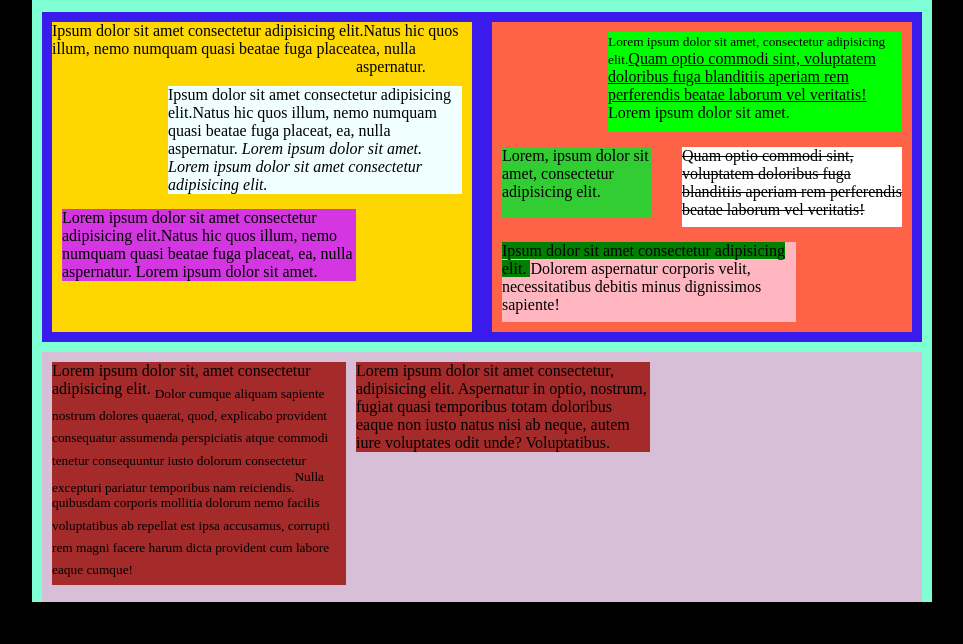
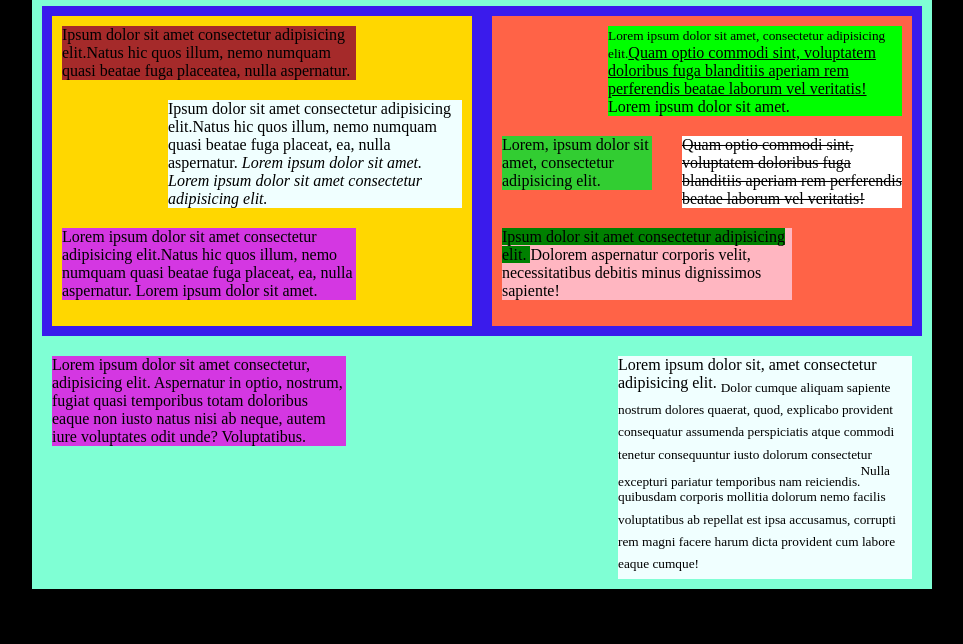
Before and after one commit to melanijaa/5-structure_content, a website: page index.html in a window 1280 px wide. Shown: the part 156-800 px from the top of the page, without its empty margins (158-1121 px from the left). Drawn offline with Linux system fonts and the light colour scheme.

Commit message:
stylesheet

```diff
--- a/index.html
+++ b/index.html
@@ -15,7 +15,7 @@
     </header>
         <article>
             <section>
-                <p<b>Ipsum dolor sit amet consectetur adipisicing elit.</b>Natus hic quos illum, nemo numquam quasi beatae fuga placeatea, nulla aspernatur.</p>
+                <p class= "nulla"<b>Ipsum dolor sit amet consectetur adipisicing elit.</b>Natus hic quos illum, nemo numquam quasi beatae fuga placeatea, nulla aspernatur.</p>
                 <p class="first1"<strong>Ipsum dolor sit amet consectetur adipisicing elit.</strong>Natus hic quos illum, nemo numquam quasi beatae fuga placeat, ea, nulla aspernatur.<em> Lorem ipsum dolor sit amet. Lorem ipsum dolor sit amet consectetur adipisicing elit.</em></p>
                 <p class="second2"<i>Lorem ipsum dolor sit amet consectetur adipisicing elit.</i>Natus hic quos illum, nemo numquam quasi beatae fuga placeat, ea, nulla aspernatur. Lorem ipsum dolor sit amet.</p>
             </section>
@@ -31,8 +31,8 @@
             </section>
         </article>
     <footer>
-        <p>Lorem ipsum dolor sit, amet consectetur adipisicing elit. <sub> Dolor cumque aliquam sapiente nostrum dolores quaerat, quod, explicabo provident consequatur assumenda perspiciatis atque commodi tenetur consequuntur iusto dolorum consectetur excepturi pariatur temporibus nam reiciendis.</sub><sup>Nulla quibusdam corporis mollitia dolorum nemo facilis voluptatibus ab repellat est ipsa accusamus, corrupti rem magni facere harum dicta provident cum labore eaque cumque!</sup></p>
-        <p>Lorem ipsum dolor sit amet consectetur, adipisicing elit. Aspernatur in optio, nostrum, fugiat quasi temporibus totam doloribus eaque non iusto natus nisi ab neque, autem iure voluptates odit unde? Voluptatibus.</p>
+        <p class="first1">Lorem ipsum dolor sit, amet consectetur adipisicing elit. <sub> Dolor cumque aliquam sapiente nostrum dolores quaerat, quod, explicabo provident consequatur assumenda perspiciatis atque commodi tenetur consequuntur iusto dolorum consectetur excepturi pariatur temporibus nam reiciendis.</sub><sup>Nulla quibusdam corporis mollitia dolorum nemo facilis voluptatibus ab repellat est ipsa accusamus, corrupti rem magni facere harum dicta provident cum labore eaque cumque!</sup></p>
+        <p class="second2">Lorem ipsum dolor sit amet consectetur, adipisicing elit. Aspernatur in optio, nostrum, fugiat quasi temporibus totam doloribus eaque non iusto natus nisi ab neque, autem iure voluptates odit unde? Voluptatibus.</p>
     </footer>
     </main>
 </body>
--- a/main.css
+++ b/main.css
@@ -24,10 +24,9 @@ h1 {
 }
 
 h2 {
-    float: right;
     width: 430px;
-    height: 80px;
-    margin: 10px 10px 10px 210px;
+    margin: 10px;
+    margin-left: 210px;
     background-color:beige;
 }
 
@@ -36,8 +35,7 @@ article {
     display: flex;
     width: 880px;
     height: 330px;
-    margin-left: 10px;
-    margin-bottom: 10px;
+    margin: 10px;
 }
 
 section {
@@ -52,9 +50,6 @@ section {
 .section2{
     background-color: tomato;
     float: right;
-    width: 420px;
-    height: 310px;
-    margin-top: 10px;
     margin-left: 20px;
 }
 
@@ -62,74 +57,52 @@ section {
     background-color: lime;
     float: right;
     width: 294px;
-    height: 100px;
-    margin: 10px 10px 5px 0px;
+    margin: 10px;
 }
 
 .ipsum {
     background-color: limegreen;
     float: left;
     width: 150px;
-    height: 70px;
-    margin: 10px 0px 5px 10px;
+    margin: 10px;
 }
 
 .dolor {
     background-color:white;
     float: right;
     width: 220px;
-    height: 80px;
-    margin: 10px 10px 5px 0px;
+    margin: 10px;
 }
 
 .sit {
     background-color: lightpink;
-    float:left;
-    width: 294px;
-    height: 80px;
-    margin: 10px 0px 0px 10px;
+    float: left;
+    width: 290px;
+    margin: 10px;
 }
 
-p {
+.nulla {
     background-color: brown;
     float: left;
     width: 294px;
-    margin: 10px 0px 5px 10px;
+    margin: 10px;
+}
+
+footer {
+    background-color: thistle;
+    width: 880px;
+    margin: 10px;
 }
 
 .first1 {
     background-color:azure;
     float: right;
     width: 294px;
-    margin: 10px 10px 10px 0px;
+    margin: 10px;
 }
 
 .second2 {
     background-color:rgb(212, 55, 226);
     float: left;
     width: 294px;
-    margin: 5px 0px 10px 10px;
-}
-
-footer {
-    background-color: thistle;
-    width: 880px;
-    height: 250px;
-    margin-left: 10px;
-}
-
-.first {
-    background-color: fuchsia;
-    float: left;
-    width: 293px;
-    height: 220px;
-    margin-left: 15px;
-}
-
-.second{
-    background-color: grey;
-    float: right;
-    width: 293px;
-    height: 220px;
-    margin-right: 15px;
-}
+    margin: 10px;
```
